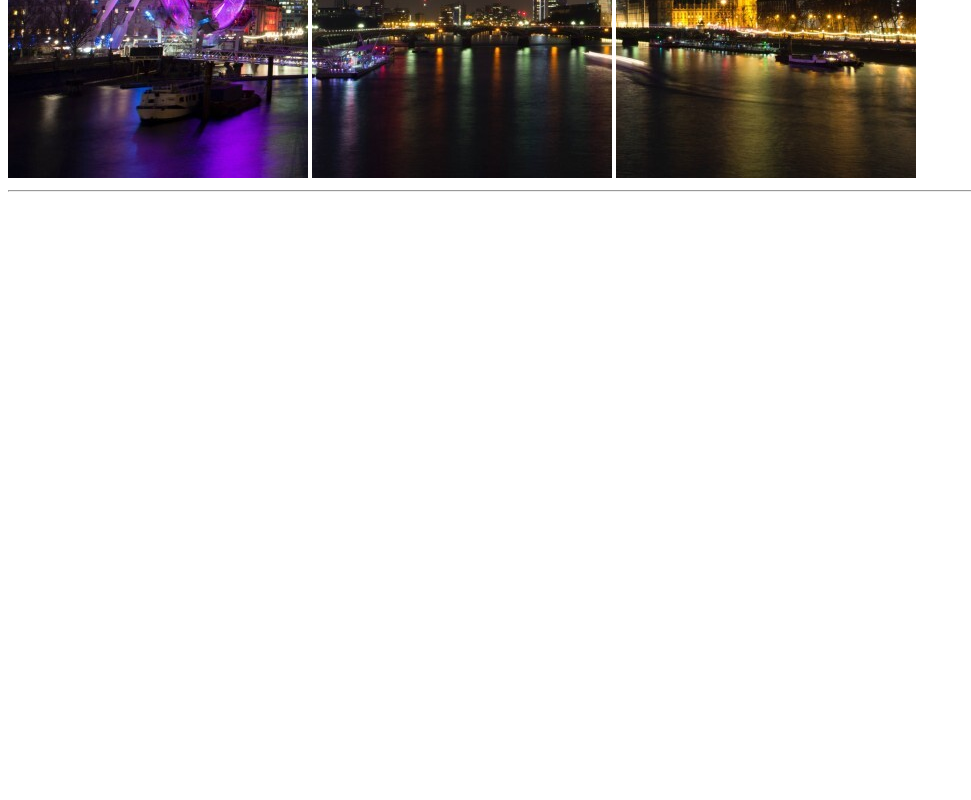
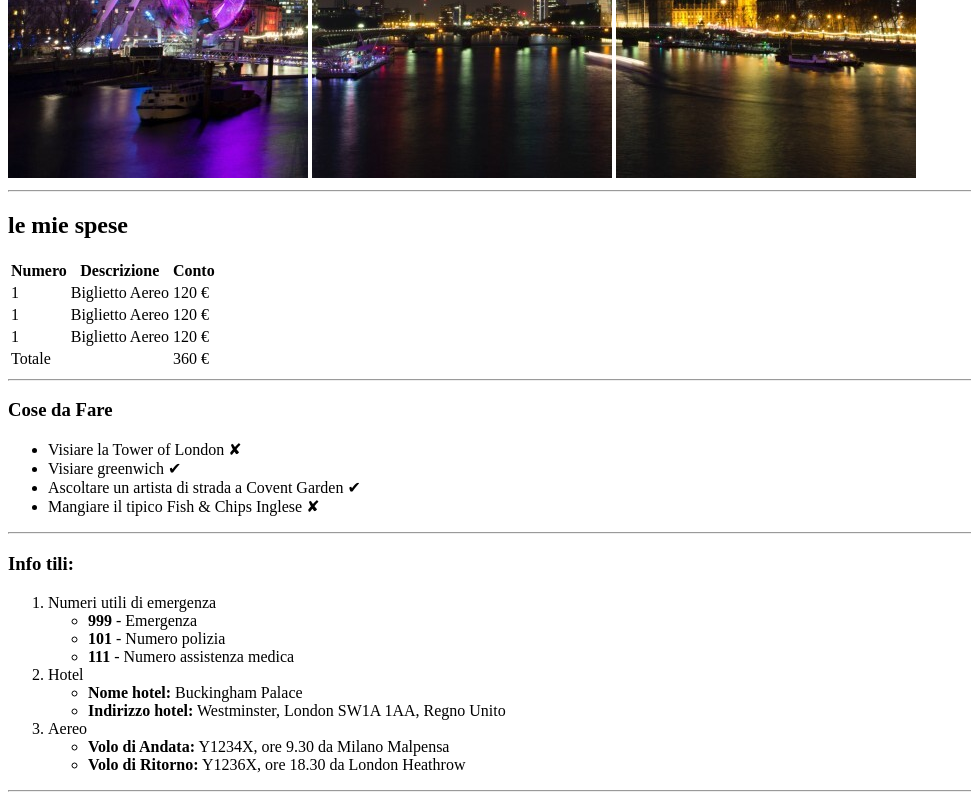
Before and after one commit to RodrigoFantechi/html-london-trip, a plain HTML site: page index.html in a window 1280 px wide. Shown: the part 502-1302 px from the top of the page, without its empty margins (0-971 px from the left). Before the commit the page ends 800 px from the top, so only its background shows below. Drawn offline with Linux system fonts and the light colour scheme.

Commit message:
Main section

```diff
--- a/index.html
+++ b/index.html
@@ -16,7 +16,92 @@
         <img src="img/pexels-bill-emrich-230794-2.jpg" alt="London eye">
         <hr>
     </header>
+    <main>
 
+        <section>
+
+            <h2>le mie spese</h2>
+
+            <table>
+                <thead>
+                    <tr>
+                        <th>Numero</th>
+                        <th>Descrizione</th>
+                        <th>Conto</th>
+                    </tr>
+                </thead>
+                <tbody>
+                    <tr>
+                        <td>1</td>
+                        <td>Biglietto Aereo</td>
+                        <td>120 &euro;</td>
+                    </tr>
+                    <tr>
+                        <td>1</td>
+                        <td>Biglietto Aereo</td>
+                        <td>120 &euro;</td>
+                    </tr>
+                    <tr>
+                        <td>1</td>
+                        <td>Biglietto Aereo</td>
+                        <td>120 &euro;</td>
+                    </tr>
+                </tbody>
+                <tfoot>
+                    <tr>
+                        <td>Totale</td>
+                        <td></td>
+                        <td>360 &euro;</td>
+                    </tr>
+                </tfoot>
+            </table>
+            <hr>
+        </section>
+
+
+        <section>
+
+            <h3>Cose da Fare</h3>
+
+            <ul>
+                <li>Visiare la Tower of London &#x2718;</li>
+                <li>Visiare greenwich &#x2714;</li>
+                <li>Ascoltare un artista di strada a Covent Garden &#x2714;</li>
+                <li>Mangiare il tipico Fish & Chips Inglese &#x2718;</li>
+            </ul>
+            <hr>
+        </section>
+
+        <section>
+            <h3>Info tili:</h3>
+            <ol>
+
+                <li> Numeri utili di emergenza
+                    <ul>
+                        <li> <strong>999</strong> - Emergenza</li>
+                        <li> <strong>101</strong> - Numero polizia</li>
+                        <li> <strong>111</strong> - Numero assistenza medica</li>
+                    </ul>
+                </li>
+                <li>Hotel
+                    <ul>
+                        <li><strong>Nome hotel:</strong> Buckingham Palace</li>
+                        <li><strong>Indirizzo hotel:</strong> Westminster, London SW1A 1AA, Regno Unito</li>
+                    </ul>
+                </li>
+                <li>
+                    Aereo
+                    <ul>
+                        <li><strong>Volo di Andata:</strong>  Y1234X, ore 9.30 da Milano Malpensa</li>
+                        <li><strong>Volo di Ritorno:</strong>  Y1236X, ore 18.30 da London Heathrow</li>
+                    </ul>
+                </li>
+            </ol>
+            <hr>
+
+        </section>
+
+    </main>
 
 </body>
 
```
